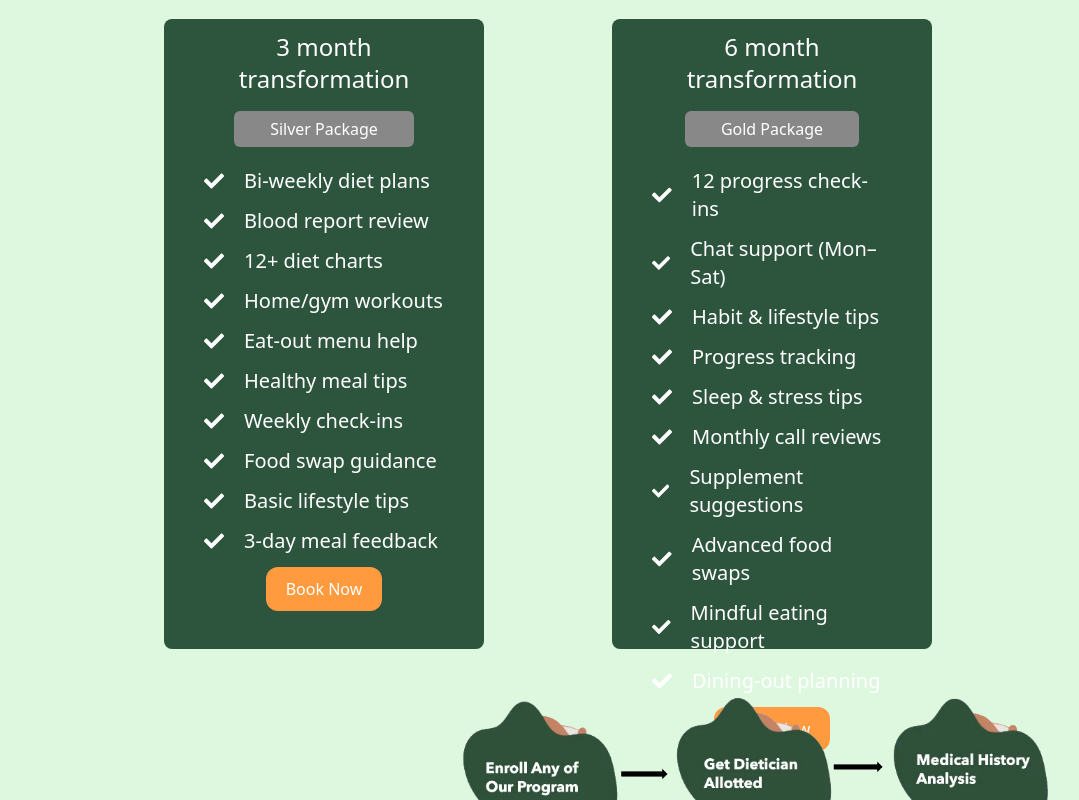
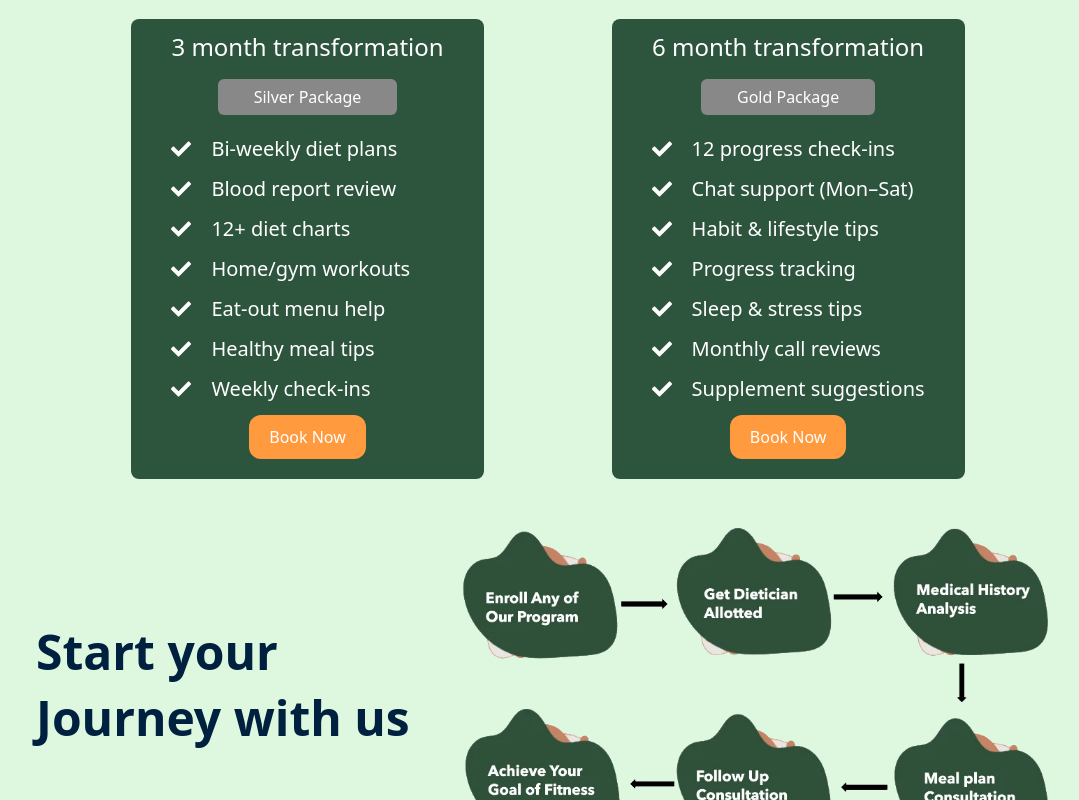
Before and after one commit to Sol-Khizar/fix-your-health, a React (Vite) app: page / in a window 1280 px wide. Shown: the part 3840-4640 px from the top of the page, without its empty margins (92-1171 px from the left). Built offline with nearby package versions, Linux system fonts and the light colour scheme.

Commit message:
fix the mobile issue

```diff
--- a/src/components/CustomArrow.tsx
+++ b/src/components/CustomArrow.tsx
@@ -16,7 +16,7 @@ export const NextArrow = ({ className, style, onClick }: ArrowProps) => {
       style={{
         ...style,
         display: "block",
-        right: isMobile ? "-10px" : "-50px",
+        right: isMobile ? "-2px" : "-50px",
         zIndex: 10,
       }}
     >
@@ -35,7 +35,7 @@ export const PrevArrow = ({ className, style, onClick }: ArrowProps) => {
       style={{
         ...style,
         display: "block",
-        left: isMobile ? "-10px" : "-50px",
+        left: isMobile ? "-2px" : "-50px",
         zIndex: 10,
       }}
     >
--- a/src/components/FitBannner.tsx
+++ b/src/components/FitBannner.tsx
@@ -5,7 +5,7 @@ type fitbannerProps = {
 
 const FitBannner = ({ title, buttonTitle }: fitbannerProps) => {
   return (
-    <div className="mt-14 relative ">
+    <div className="mt-8 md:mt-14  relative ">
       <div className="flex flex-col  md:flex-row md:justify-around items-center bg-[#FF9A3F] w-5/6 md:w-3/4  mx-auto  rounded-2xl py-8 ">
         <h1 className="text-sm text-center md:text-left md:text-3xl text-black md:text-white font-semibold w-3/4  md:w-fit">
           {title}
--- a/src/components/Footer.tsx
+++ b/src/components/Footer.tsx
@@ -5,7 +5,7 @@ import { FaInstagram, FaYoutube } from "react-icons/fa6";
 const Footer = () => {
   return (
     <>
-      <div className="mt-20 bg-[#DEF8DF] py-10 flex justify-center">
+      <div className="mt-10 md:mt-20 bg-[#DEF8DF] py-10 flex justify-center">
         <div className="flex gap-10">
           <FaFacebook className="text-5xl" />
           <FaInstagram className="text-5xl" />
--- a/src/components/TransformationPlanCard.tsx
+++ b/src/components/TransformationPlanCard.tsx
@@ -16,26 +16,26 @@ const TransformationPlanCard = ({
 }: TransformationPlanCardprops) => {
   return (
     <>
-      <div className="bg-[#2D543D] text-white w-5/6  md:w-1/4     flex flex-col  rounded-lg px-10  h-[930px] md:h-[630px]   mx-auto md:mx-0">
+      <div className="bg-[#2D543D] text-white w-5/6  md:w-fit     flex flex-col  rounded-lg px-10     mx-auto md:mx-0">
         <h1 className="text-2xl mt-3 text-center">{title}</h1>
         <button className="bg-[#888] text-white text-center px-9   py-1.5 rounded-md mt-4 w-fit mx-auto">
           {packageText}
         </button>
-        <div className="mt-5 flex-1  ">
+        <div className="mt-5  ">
           <div className="flex flex-col justify-center  h-full ">
             {cardServices.map((service) => (
               <div
                 key={service.id}
-                className="flex items-center text-xl justify-start  mb-3 "
+                className="flex items-center text-md  md:text-xl justify-start  mb-3 "
               >
-                <FaCheck className="mr-5 text-xl " />
+                <FaCheck className="mr-5 text-md  md:text-xl " />
                 <p>{service.text}</p>
               </div>
             ))}
           </div>
         </div>
         <div className="w-fit mx-auto">
-          <button className="bg-[#FF9A3F] text-white   px-5 py-2.5 w-fit mx-auto rounded-xl hover:text-[#002040] cursor-pointer mb-10 ">
+          <button className="bg-[#FF9A3F] text-white   px-5 py-2.5 w-fit mx-auto rounded-xl hover:text-[#002040] cursor-pointer mb-5   ">
             Book Now
           </button>
         </div>
--- a/src/section/Booking.tsx
+++ b/src/section/Booking.tsx
@@ -1,7 +1,7 @@
 const Booking = () => {
   return (
-    <div className="bg-[#FF9A3F]  h-[700px] md:h-[500px] w-5/6  md:w-3/4 mx-auto mt-36 rounded-4xl">
-      <div className="w-3/4 mx-auto flex flex-col md:flex-row items-center justify-center h-full gap-20">
+    <div className="bg-[#FF9A3F] h-[500px] w-5/6  md:w-3/4 mx-auto mt-12 md:mt-36 rounded-4xl">
+      <div className="w-3/4 mx-auto flex flex-col md:flex-row items-center justify-center h-full gap-10 md:gap-20 ">
         <img
           src="booking/img-5.webp"
           alt="cover"
--- a/src/section/ConsultationAndBenefitsContainer.tsx
+++ b/src/section/ConsultationAndBenefitsContainer.tsx
@@ -61,7 +61,7 @@ const ConsultationAndBenefitsContainer = () => {
   ];
   return (
     <>
-      <div className="grid grid-rows-1 md:grid-cols-2  w-5/6 md:w-4/5 mx-auto mt-36 gap-14">
+      <div className="grid grid-rows-1 md:grid-cols-2  w-5/6 md:w-4/5 mx-auto mt-10 md:mt-36 gap-14">
         <ConsultationAndBenefitsCard
           buttonText="I think I am ready!"
           textdata={textdata1}
--- a/src/section/Result.tsx
+++ b/src/section/Result.tsx
@@ -71,12 +71,12 @@ const Result = () => {
   };
 
   return (
-    <div className="bg-[#DEF8DF]  mt-20  ">
-      <h1 className="pt-20  text-xl md:text-5xl text-center font-semibold text-blue">
+    <div className="bg-[#DEF8DF] mt-10  md:mt-20   ">
+      <h1 className="pt-5  md:pt-20   text-xl md:text-5xl text-center font-semibold text-blue">
         Our{" "}
         <span className="  border-b-[#FF9A3F] border-b-4 px-3 ">results</span>
       </h1>
-      <p className="w-3/5 mx-auto text-md text-center mt-5 text-blue font-medium">
+      <p className="w-4/5 md:w-3/5  mx-auto text-sm md:text-md text-center mt-5 text-blue font-medium">
         These heroes took the first step - reaching out to us and from there,
         their weight loss journey started. Their results may look like a dream
         but it is a reality for all my clients. Want to build a healthy
@@ -85,7 +85,7 @@ const Result = () => {
         loss journey today!
       </p>
 
-      <div className="w-5/6 mx-auto mt-24 pb-20">
+      <div className="w-5/6 mx-auto mt-10 md:mt-24 pb-20">
         <div className="slider-container  ">
           <Slider {...settings}>
             {imageLocation.map((img) => (
--- a/src/section/Testimonial.tsx
+++ b/src/section/Testimonial.tsx
@@ -84,12 +84,12 @@ const Testimonial = () => {
   ];
   return (
     <>
-      <div className="mt-32">
+      <div className="mt-12 md:mt-32">
         <h1 className="text-blue text-4xl font-bold text-center mb-20">
           Testimonials
         </h1>
 
-        <div className="relative md:w-5/6 w-[90%] mx-auto mt-24 pb-20">
+        <div className="relative md:w-5/6 w-[90%] mx-auto mt-6 md:mt-24 pb-9 md:pb-20">
           <Slider {...settings}>
             {testimonialCard.map((review) => (
               <div key={review.id} className="px-4">
--- a/src/section/Transformation.tsx
+++ b/src/section/Transformation.tsx
@@ -9,9 +9,6 @@ const Transformation = () => {
     { id: "5", text: "Eat-out menu help" },
     { id: "6", text: "Healthy meal tips" },
     { id: "7", text: "Weekly check-ins" },
-    { id: "8", text: "Food swap guidance" },
-    { id: "9", text: "Basic lifestyle tips" },
-    { id: "10", text: "3-day meal feedback" },
   ];
 
   const sixMonth = [
@@ -22,14 +19,11 @@ const Transformation = () => {
     { id: "15", text: "Sleep & stress tips" },
     { id: "16", text: "Monthly call reviews" },
     { id: "17", text: "Supplement suggestions" },
-    { id: "18", text: "Advanced food swaps" },
-    { id: "19", text: "Mindful eating support" },
-    { id: "20", text: "Dining-out planning" },
   ];
 
   return (
     <>
-      <div className="bg-[#DEF8DF] mt-20  mb-40">
+      <div className="bg-[#DEF8DF] mt-20  md:mb-40 mb-10">
         <h1 className="text-center text-2xl  md:text-5xl text-blue w-4/5 mx-auto pt-10">
           <span className="border-b-[#FF9A3F] border-b-4 pl-3">
             Tranformation Plan
@@ -48,13 +42,13 @@ const Transformation = () => {
           />
         </div>
 
-        <div className="grid grid-rows-2 md:grid-cols-5 md:grid-rows-1 md:w-4/5 w-5/6 mx-auto gap-2 md:gap-6 mt-10  pb-36 ">
-          <div className="flex items-center justify-center col-span-2 ">
-            <h2 className="text-3xl md:text-5xl/snug text-blue font-semibold ">
+        <div className="grid grid-rows-2 md:grid-cols-5 md:grid-rows-1 md:w-4/5 w-5/6 mx-auto gap-2 md:gap-6 mt-10 pb-10  md:pb-36 ">
+          <div className="flex items-center justify-center md:col-span-2 col-span-5  ">
+            <h2 className="text-3xl md:text-5xl/snug text-blue font-semibold text-center md:text-left ">
               Start your Journey with us
             </h2>
           </div>
-          <div className="col-span-3">
+          <div className="col-span-5 md:col-span-3">
             <img
               src="transformation/Our-process.webp"
               alt="our process"
```
